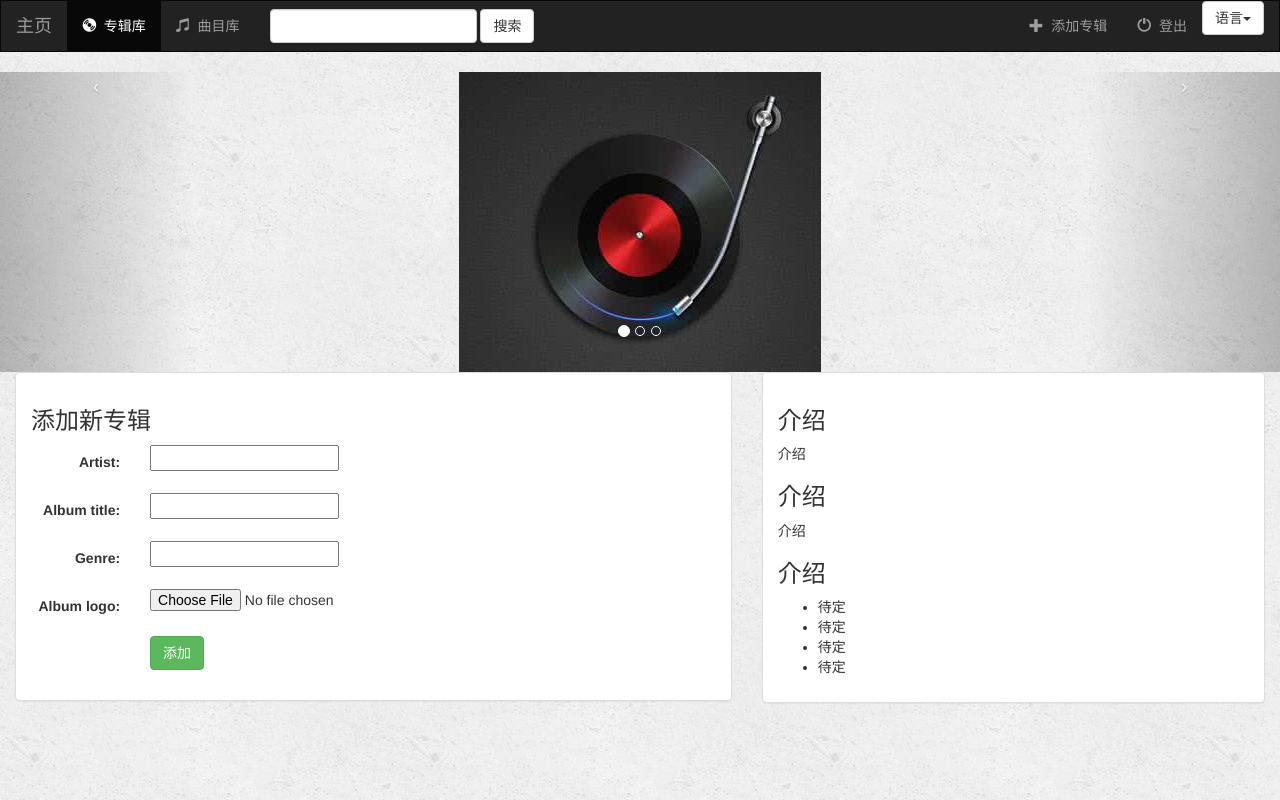
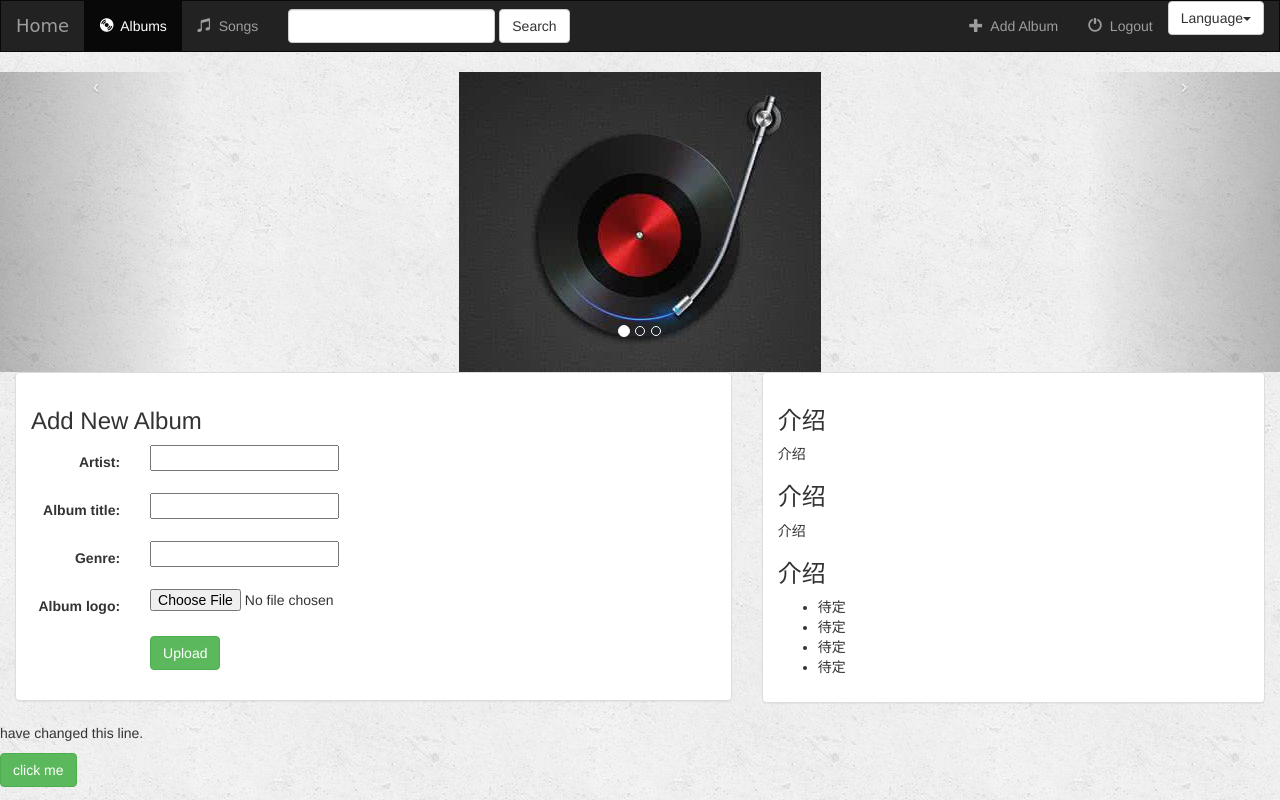
Before and after one commit to Brad19940809/my-albums-site, a Django app: page /create_album/ in a window 1280 px wide. Run offline with Django 3.2, Linux system fonts and the light colour scheme; a user stored in the database is signed in; some libraries are stand-ins or nearby versions.

Commit message:
Modify the templates

```diff
--- a/music/static/lib/js/base.js
+++ b/music/static/lib/js/base.js
@@ -1,4 +1,9 @@
 /**
  * Created by Brad on 2017/6/18.
  */
-$()
+function p1Function() {
+    var p1 = document.getElementById("p1");
+    p1.style.color = "#ff0000";
+}
+
+document.getElementById("p1").innerHTML='have changed this line.'
--- a/music/statics.py
+++ b/music/statics.py
@@ -36,6 +36,10 @@
                                'view_all': '所有曲目',
                                'add_song': '添加',
                                'add_new_song': '添加新曲目',
+                               'submit': '上传',
+                               },
+               'create_album': {'title': '添加新专辑',
+                               'album_title': '添加新专辑',
                                'submit': '上传',
                                },
                'detail': {'no_image': '没有专辑封面',
@@ -86,6 +90,10 @@
                                'add_new_song': 'Add New Song',
                                'submit': 'Upload',
                                },
+               'create_album': {'title': 'Add New Album',
+                                'album_title': 'Add New Album',
+                                'submit': 'Upload',
+                                },
                'detail': {'no_image': 'No Album Cover',
                           'view_all': 'All Songs',
                           'add_song': 'Add',
--- a/music/templates/music/base.html
+++ b/music/templates/music/base.html
@@ -11,6 +11,7 @@
     <script src="{% static 'jquery/jquery-1.12.1.min.js' %}"></script>
     <script src="{% static 'bootstrap/js/bootstrap.min.js' %}"></script>
     <script src="{% static 'lib/js/main.js' %}"></script>
+    <script src="{% static 'lib/js/base.js' %}"></script>
 </head>
 <body>
 <div>
@@ -40,7 +41,7 @@
                     <div class="form-group">
                         <input type="text" class="form-control" name="q" value="{{ request.GET.q }}">
                     </div>
-                    <button type="submit" class="btn btn-default">{{ language.base.search }}</button>
+                    <button type="submit" class="btn btn-default" title="Quick search">{{ language.base.search }}</button>
                 </form>
                 <ul class="nav navbar-nav navbar-right">
                     <li>
@@ -102,5 +103,14 @@
 
 {% block body %}
 {% endblock %}
+
+{% block body2 %}
+    <p id="p1" onclick="alert('You have clicked p line'); alert(typeof [1,3])">to change this line</p>
+    <button class="btn btn-success" onclick="p1Function()">click me</button>
+    <script>
+        document.getElementById("p1").innerHTML = 'have changed this line.'
+
+    </script>
+{% endblock %}
 </body>
 </html>
--- a/music/templates/music/create_album.html
+++ b/music/templates/music/create_album.html
@@ -1,5 +1,5 @@
 {% extends 'music/base.html' %}
-{% block title %}添加新专辑{% endblock %}
+{% block title %}{{ language.create_album.title }}{% endblock %}
 {% block albums_active %}active{% endblock %}
 
 {% block body %}
@@ -10,7 +10,7 @@
         <div class="col-sm-12 col-md-7">
             <div class="panel panel-default">
                 <div class="panel-body">
-                    <h3>添加新专辑</h3>
+                    <h3>{{ language.create_album.album_title }}</h3>
                     {% if error_message %}
                         <p><strong>{{ error_message }}</strong></p>
                     {% endif %}
@@ -19,7 +19,7 @@
                         {% include 'music/form_template.html' %}
                         <div class="form-group">
                             <div class="col-sm-offset-2 col-sm-10">
-                                <button type="submit" class="btn btn-success">添加</button>
+                                <button type="submit" class="btn btn-success">{{ language.create_album.submit }}</button>
                             </div>
                         </div>
                     </form>
```
Also changed, not shown: db.sqlite3, 1 other file.
